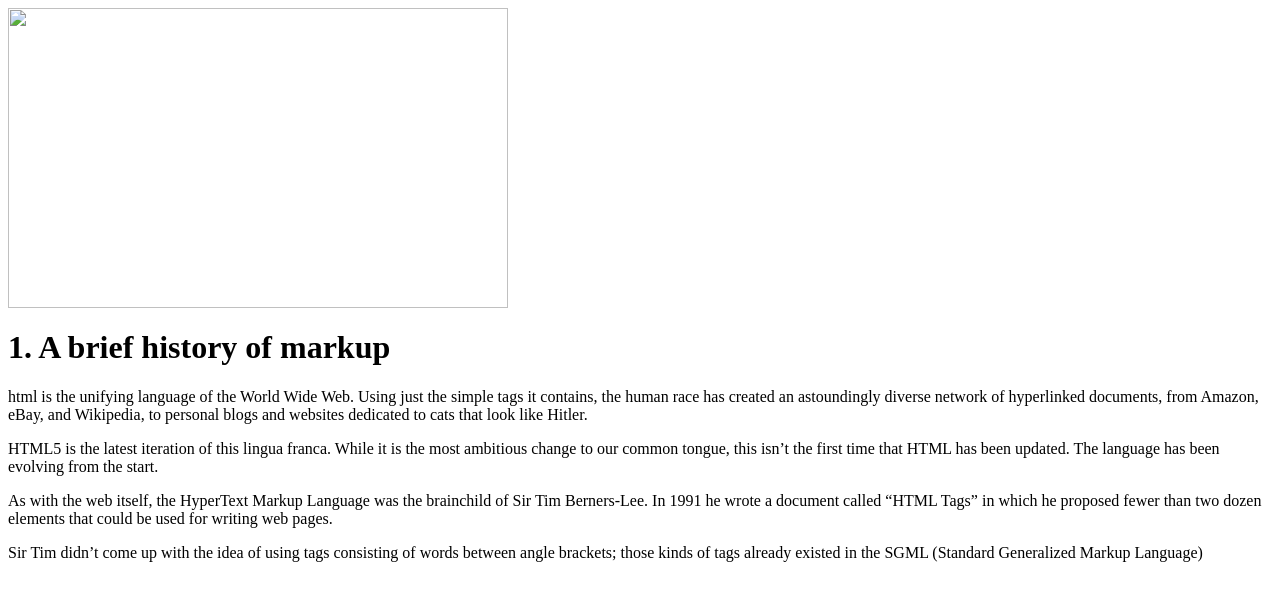
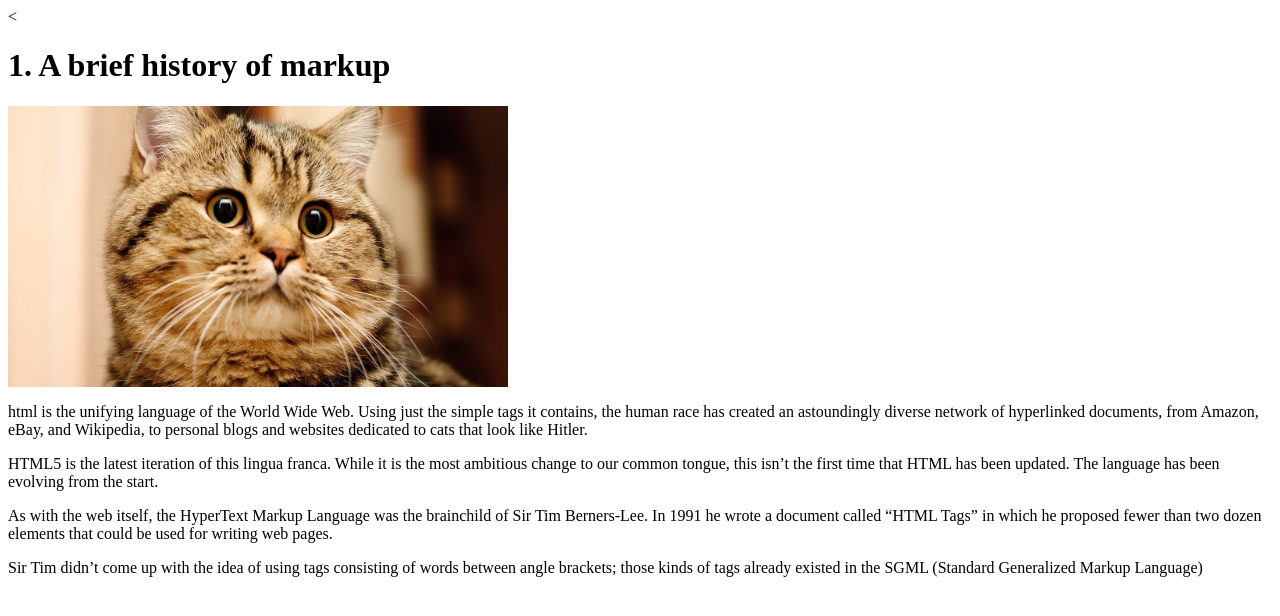
Before and after one commit to convert-victoria/lessons, a plain HTML site: page love1.html in a window 1280 px wide. Drawn offline with Linux system fonts and the light colour scheme.

Commit message:
tdbdfghn

```diff
--- a/love1.html
+++ b/love1.html
@@ -1,6 +1,13 @@
-<img src="maxresdefault.jpg" width="500" height="300"/>
+<<!DOCTYPE html>
+<head>
+<title>love1</title>
+</head>
+<body>
 <h1> 1. A brief history of markup </h1>
+<img src="img/maxresdefault.jpg" width="500" />
 <p> html is the unifying language of the World Wide Web. Using just the simple tags it contains, the human race has created an astoundingly diverse network of hyperlinked documents, from Amazon, eBay, and Wikipedia, to personal blogs and websites dedicated to cats that look like Hitler. </p>
 <p> HTML5 is the latest iteration of this lingua franca. While it is the most ambitious change to our common tongue, this isn’t the first time that HTML has been updated. The language has been evolving from the start. </p>
 <p> As with the web itself, the HyperText Markup Language was the brainchild of Sir Tim Berners-Lee. In 1991 he wrote a document called “HTML Tags” in which he proposed fewer than two dozen elements that could be used for writing web pages. </p>
 <p> Sir Tim didn’t come up with the idea of using tags consisting of words between angle brackets; those kinds of tags already existed in the SGML (Standard Generalized Markup Language) </p>
+</body>
+</html>
```
